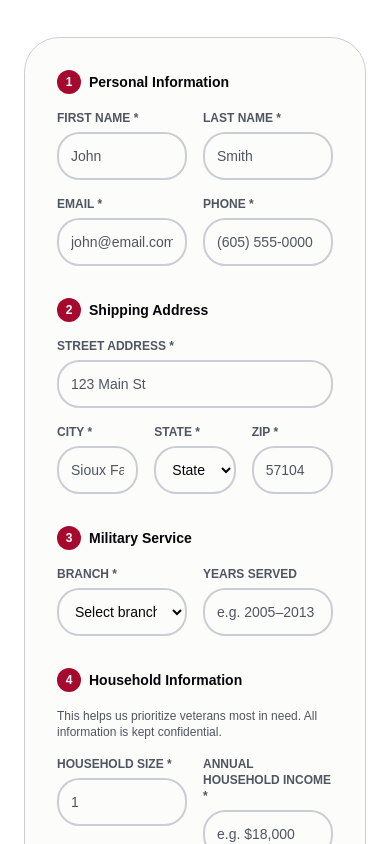
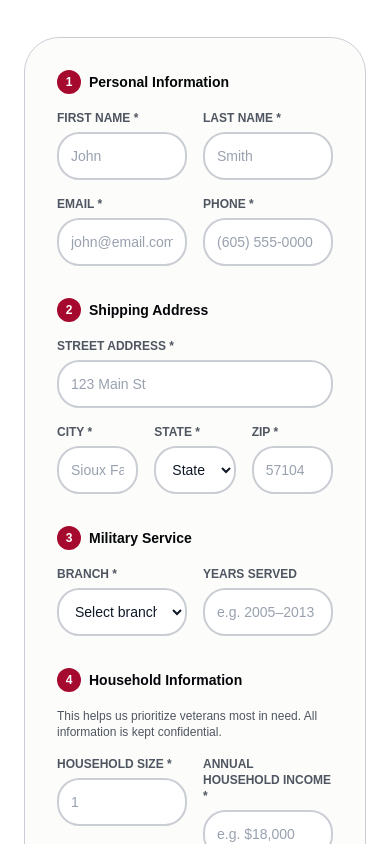
Before and after one commit to matthewhummel21-commits/onelegb4theother, a Next.js app: page / in a window 390 px wide. Shown: the part 6940-7784 px from the top of the page. Built offline with nearby package versions, Linux system fonts and the light colour scheme.

Commit message:
fix: force white bg + dark text on form inputs for mobile visibility

```diff
--- a/components/ui/veteran-request-form.tsx
+++ b/components/ui/veteran-request-form.tsx
@@ -123,7 +123,7 @@ export function VeteranRequestForm() {
     }
   };
 
-  const inputClass = "h-12 rounded-xl border-2 border-border focus:border-primary bg-background text-sm";
+  const inputClass = "h-12 rounded-xl border-2 border-border focus:border-primary bg-white text-gray-900 text-sm placeholder:text-gray-400";
   const labelClass = "block text-xs font-semibold text-muted-foreground uppercase tracking-wide mb-1.5";
 
   if (submitted) {
@@ -194,7 +194,7 @@ export function VeteranRequestForm() {
                 required
                 value={form.state}
                 onChange={set("state")}
-                className="w-full h-12 rounded-xl border-2 border-border focus:border-primary bg-background text-sm px-3 focus:outline-none"
+                className="w-full h-12 rounded-xl border-2 border-border focus:border-primary bg-white text-gray-900 text-sm px-3 focus:outline-none"
               >
                 <option value="">State...</option>
                 {US_STATES.map(([abbr, name]) => (
@@ -223,7 +223,7 @@ export function VeteranRequestForm() {
               required
               value={form.branch}
               onChange={set("branch")}
-              className="w-full h-12 rounded-xl border-2 border-border focus:border-primary bg-background text-sm px-3 focus:outline-none"
+              className="w-full h-12 rounded-xl border-2 border-border focus:border-primary bg-white text-gray-900 text-sm px-3 focus:outline-none"
             >
               <option value="">Select branch...</option>
               {BRANCHES.map((b) => <option key={b} value={b}>{b}</option>)}
@@ -362,7 +362,7 @@ export function VeteranRequestForm() {
               <select
                 value={form.pantFit}
                 onChange={set("pantFit")}
-                className="w-full h-12 rounded-xl border-2 border-border focus:border-primary bg-background text-sm px-3 focus:outline-none"
+                className="w-full h-12 rounded-xl border-2 border-border focus:border-primary bg-white text-gray-900 text-sm px-3 focus:outline-none"
               >
                 <option value="">Select fit...</option>
                 <option value="Relaxed / Loose">Relaxed / Loose — extra room throughout</option>
@@ -384,7 +384,7 @@ export function VeteranRequestForm() {
             <select
               value={form.pantColor}
               onChange={set("pantColor")}
-              className="w-full h-12 rounded-xl border-2 border-border focus:border-primary bg-background text-sm px-3 focus:outline-none"
+              className="w-full h-12 rounded-xl border-2 border-border focus:border-primary bg-white text-gray-900 text-sm px-3 focus:outline-none"
             >
               <option value="">Select color...</option>
               <option value="Dark">Dark</option>
@@ -398,7 +398,7 @@ export function VeteranRequestForm() {
             <select
               value={form.pantBrand}
               onChange={set("pantBrand")}
-              className="w-full h-12 rounded-xl border-2 border-border focus:border-primary bg-background text-sm px-3 focus:outline-none"
+              className="w-full h-12 rounded-xl border-2 border-border focus:border-primary bg-white text-gray-900 text-sm px-3 focus:outline-none"
             >
               <option value="">Select brand...</option>
               <option value="Lee">Lee — American-made, classic fit</option>
```
